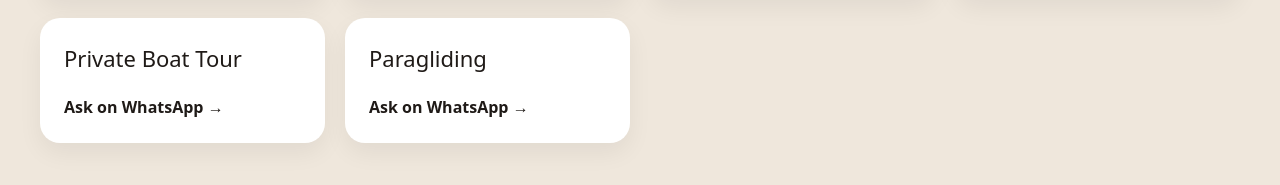
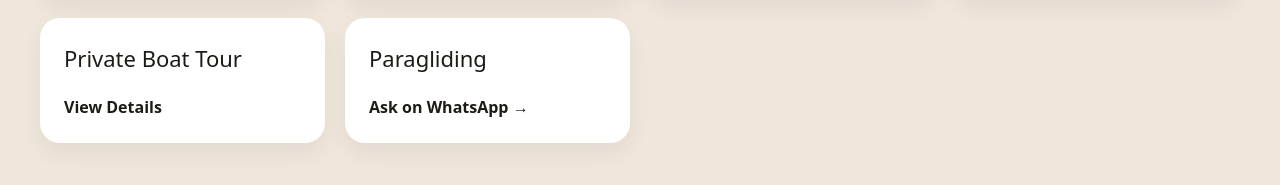
Before and after one commit to comendrive-a11y/comendrive-a11y, a Next.js app: page / in a window 1280 px wide. Shown: the part 3077-3262 px from the top of the page. Built offline with nearby package versions, Linux system fonts and the light colour scheme.

Commit message:
Update page.tsx

```diff
--- a/app/page.tsx
+++ b/app/page.tsx
@@ -670,6 +670,8 @@ backgroundRepeat: "no-repeat",
       ? "/oludeniz-boat-trip"
       : tour === "Horse Riding" || tour === "At Turu"
       ? "/horse-riding"
+      : tour === "Private Boat Tour" || tour === "Özel Tekne Turu"
+      ? "/private-boat-tour"
       : `https://wa.me/905446358280?text=Hello%20I%20want%20to%20get%20information%20about%20${encodeURIComponent(
           tour
         )}`
@@ -689,7 +691,9 @@ backgroundRepeat: "no-repeat",
   tour === "Ölüdeniz Boat Trip" ||
   tour === "Ölüdeniz Tekne Turu" ||
   tour === "Horse Riding" ||
-  tour === "At Turu"
+  tour === "At Turu" ||
+  tour === "Private Boat Tour" ||
+  tour === "Özel Tekne Turu"
     ? isEn
       ? "View Details"
       : "Detayları Gör"
```
